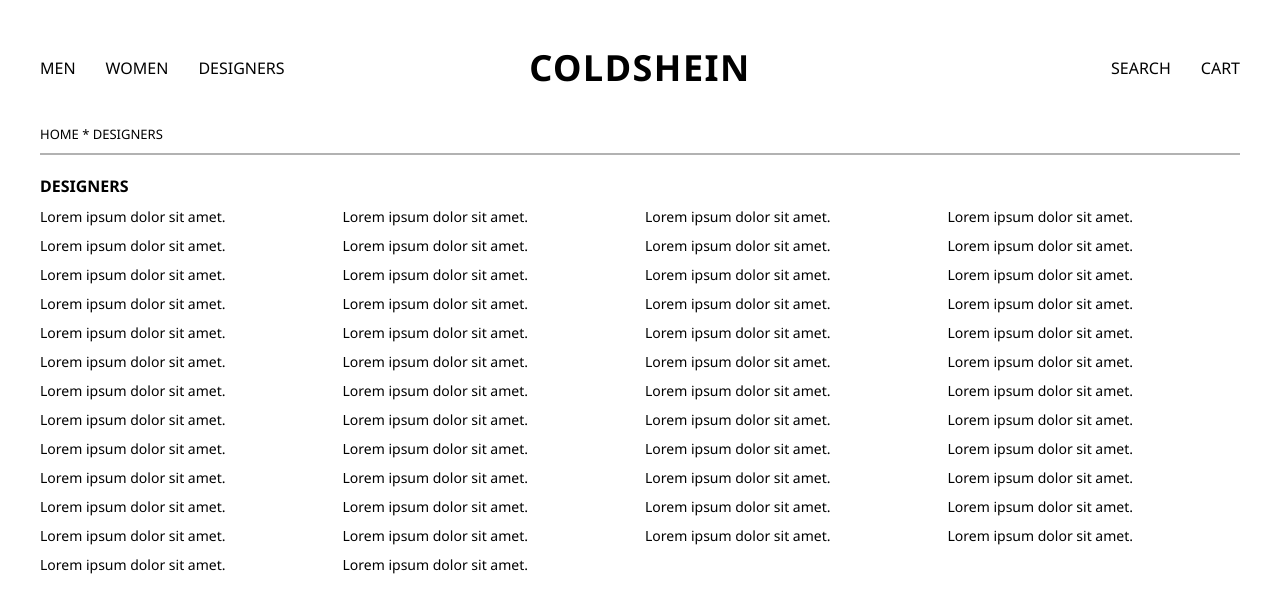
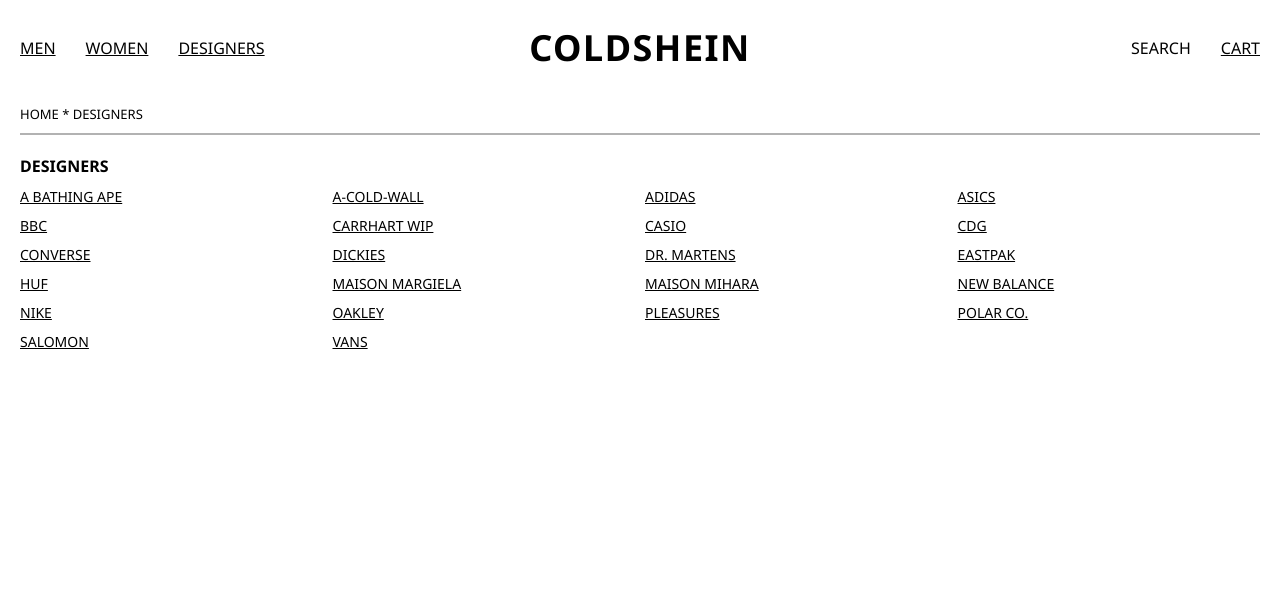
Before and after one commit to coldshein/coldshein-store, a React (Create React App) app: page /designers in a window 1280 px wide. Shown: the top 612 px of the page. Built offline with nearby package versions, Linux system fonts and the light colour scheme; data requests are answered from the project's data file.

Commit message:
updated db, added search

```diff
--- a/src/components/Header/Header.jsx
+++ b/src/components/Header/Header.jsx
@@ -1,28 +1,52 @@
-import React from 'react'
-import {Link} from 'react-router-dom'
+import React from "react";
+import { Link } from "react-router-dom";
 const Header = () => {
+  const [openSearch, setOpenSearch] = React.useState(false);
   return (
-        <header className='header'>
+    <header className="header">
       <div className="container">
         <div className="header-inner">
           <nav className="header-nav">
             <ul>
-                        <li><a href="">men</a></li>
-                        <li><a href="">women</a></li>
-                        <li><Link to='/designers'>designers</Link></li>
+              <li>
+                <a href="">men</a>
+              </li>
+              <li>
+                <a href="">women</a>
+              </li>
+              <li>
+                <Link to="/designers">designers</Link>
+              </li>
             </ul>
           </nav>
-                <Link className="logo" to='/'>COLDSHEIN</Link>
+          <Link className="logo" to="/">
+            COLDSHEIN
+          </Link>
           <nav className="header-nav">
             <ul>
-                        <li><a href="">search</a></li>
-                        <li><a href="">cart</a></li>
+              <li onClick={() => setOpenSearch(true)}>search</li>
+              <li>
+                <a href="">cart</a>
+              </li>
             </ul>
           </nav>
         </div>
       </div>
+      {openSearch ? (
+        <div className="search-modal">
+          <div className="search-block">
+            <div className="search-bar">
+              <input type="text" placeholder=" " id="search" />
+              <label htmlFor="search">Search</label>
+            </div>
+            <div onClick={() => setOpenSearch(false)} className="close-search">
+              X
+            </div>
+          </div>
+        </div>
+      ) : null}
     </header>
   );
-}
+};
 
 export default Header;
--- a/src/data/items.json
+++ b/src/data/items.json
@@ -33,5 +33,29 @@
       ]
     }
 
+  ],
+  "designers": [
+   "Nike",
+   "Maison Margiela",
+   "Dr. Martens",
+   "Dickies",
+   "Carrhart WIP",
+   "New Balance",
+   "Polar Co.",
+    "HUF",
+    "Pleasures",
+    "Oakley",
+    "Asics",
+    "Converse",
+    "Maison Mihara",
+    "A-COLD-WALL",
+    "BBC",
+    "Salomon",
+    "Vans",
+    "Adidas",
+    "EastPak",
+    "A Bathing Ape",
+    "CDG",
+    "Casio"
   ]
 }
--- a/src/index.scss
+++ b/src/index.scss
@@ -12,7 +12,7 @@
 }
 
 body {
-  padding: 20px;
+
 }
 
 .App {
@@ -23,6 +23,7 @@
   max-width: 1800px;
   padding: 0 20px;
   width: 100%;
+  height: 100%;
   margin: 0 auto;
 }
 
@@ -31,8 +32,7 @@
   width: 100%;
   height: 95px;
 
-  display: flex;
-  align-items: center;
+  position: relative;
 }
 
 .header-inner {
@@ -49,10 +49,9 @@
     list-style: none;
 
     li {
-      a {
-        text-transform: uppercase;
-        text-decoration: none;
-      }
+     text-transform: uppercase;
+     text-decoration: none;
+     cursor: pointer;
     }
   }
 }
@@ -67,8 +66,67 @@
   transform: translateX(-50%);
 }
 
+// SEARCHBAR ++++++++++++++++++++++++++++++++++++++++++++
+.search-modal {
+  position: absolute;
+  height: 100vh;
+  width: 100%;
+  background-color: #00000069;
+  top: 0;
+  left: 0;
+  z-index: 2;
+}
+.search-block{
+  height: 95px;
+  background-color: #ffff;
+  border-bottom: 1px solid #111;
+  width: 100%;
+  display: flex;
+  align-items: center;
+  justify-content: center;
+}
+.search-bar{
+  width: 40%;
+  position: relative;
+  input{
+    width: 100%;
+    padding: 25px 15px 10px 15px;
+    border: 1px solid #111;
+    font-size: 16px;
+    outline: none;
+    &:hover{
+      border-width: 2px;
+    }
+    &:focus{
+      border-width: 2px;
+    }
+  }
+  input:focus + label, input:not(:placeholder-shown) + label{
+    top: 2px;
+    transform: scale(.85) translateX(10px);
+    left: 3px;
+    opacity: 1;
+
+  }
+  label{
+    position: absolute;
+    transform: translateY(-50%);
+    top: 50%;
+    left: 15px;
+    pointer-events: none;
+    transition: .2s ease-in-out;
+    opacity: .5;
+  }
+}
+.close-search{
+  margin-left: 20px;
+  cursor: pointer;
+}
+
 // HOME +++++++++++++++++++++++++++++++
-.home {}
+.home {
+  height: auto;
+}
 
 .home-inner {
   height: 100%;
@@ -128,7 +186,8 @@
   gap: 20px;
 
   padding: 20px 0;
-  a{
+
+  a {
     text-decoration: none;
   }
 }
@@ -248,63 +307,73 @@
   justify-content: center;
   align-items: center;
 
-  img{
+  img {
     max-width: 100%;
     height: 100%;
     width: 100%;
     object-fit: contain;
   }
 
-  img:nth-child(1){
+  img:nth-child(1) {
     grid-area: first-photo;
   }
-  img:nth-child(2){
+
+  img:nth-child(2) {
     grid-area: second-photo;
   }
-  img:nth-child(3){
+
+  img:nth-child(3) {
     grid-area: third-photo;
   }
-  img:nth-child(4){
+
+  img:nth-child(4) {
     grid-area: fourth-photo;
   }
-  img:nth-child(5){
+
+  img:nth-child(5) {
     grid-area: fifth-photo;
   }
-  grid-template-areas:
-  "first-photo second-photo"
+
+  grid-template-areas: "first-photo second-photo"
   "third-photo third-photo"
   "fourth-photo fifth-photo";
 
 }
-.item-info{
+
+.item-info {
   width: 30%;
 }
-.item-brand{
+
+.item-brand {
   font-size: 18px;
   font-weight: 700;
   color: #C0C0C0;
   margin-bottom: 10px;
 }
-.item-title{
+
+.item-title {
   font-size: 24px;
   font-weight: 700;
   margin-bottom: 10px;
 }
-.item-type{
+
+.item-type {
   font-size: 18px;
   font-weight: 700;
   color: #C0C0C0;
   margin-bottom: 10px;
 }
-.item-price{
+
+.item-price {
   margin: 30px 0;
   font-size: 20px;
 }
-.item-sizes{
+
+.item-sizes {
   position: relative;
   padding-top: 20px;
 
-  &::before{
+  &::before {
     display: block;
     content: '';
     position: absolute;
@@ -314,13 +383,15 @@
     top: 0;
   }
 }
-.item-sizes__block{
+
+.item-sizes__block {
   display: flex;
   width: 100%;
   gap: 15px;
   margin-top: 10px;
 }
-.size-item{
+
+.size-item {
   border: 1px solid #C0C0C0;
   background-color: #f3f3f3;
   width: 53px;
@@ -330,7 +401,8 @@
   justify-content: center;
   font-size: 12px;
 }
-.add-to-bag{
+
+.add-to-bag {
   font-size: 22px;
   font-weight: 700;
   color: #fff;
--- a/src/pages/Brands/Brands.tsx
+++ b/src/pages/Brands/Brands.tsx
@@ -1,6 +1,19 @@
 import React from "react";
+import axios from "axios";
+import { Link } from "react-router-dom";
 
-const Brands = () => {
+const Brands: React.FC = () => {
+  const [designers, setDesigners] = React.useState<string[]>([]);
+  const fetchDesigners = async () => {
+    const {data} = await axios.get('http://localhost:3001/designers');
+    setDesigners(data);
+  }
+
+  React.useEffect(() => {
+    fetchDesigners();
+  }, [])
+  const sortedDesigners = designers.sort((a,b) => a.localeCompare(b));
+
   return (
     <div className="main-block">
       <div className="container">
@@ -10,7 +23,9 @@
         <div className="brands-list">
             <ul>
                 {
-                    Array.from(Array(50)).map(item => <li>Lorem ipsum dolor sit amet.</li>)
+                    sortedDesigners ? sortedDesigners.map((item) => (
+                      <li><Link to={`/designers/${item}`}>{item.toUpperCase()}</Link></li>
+                    )) : 'Loading...'
                 }
             </ul>
         </div>
```
Lines whose indentation alone changed are shown as unchanged.
